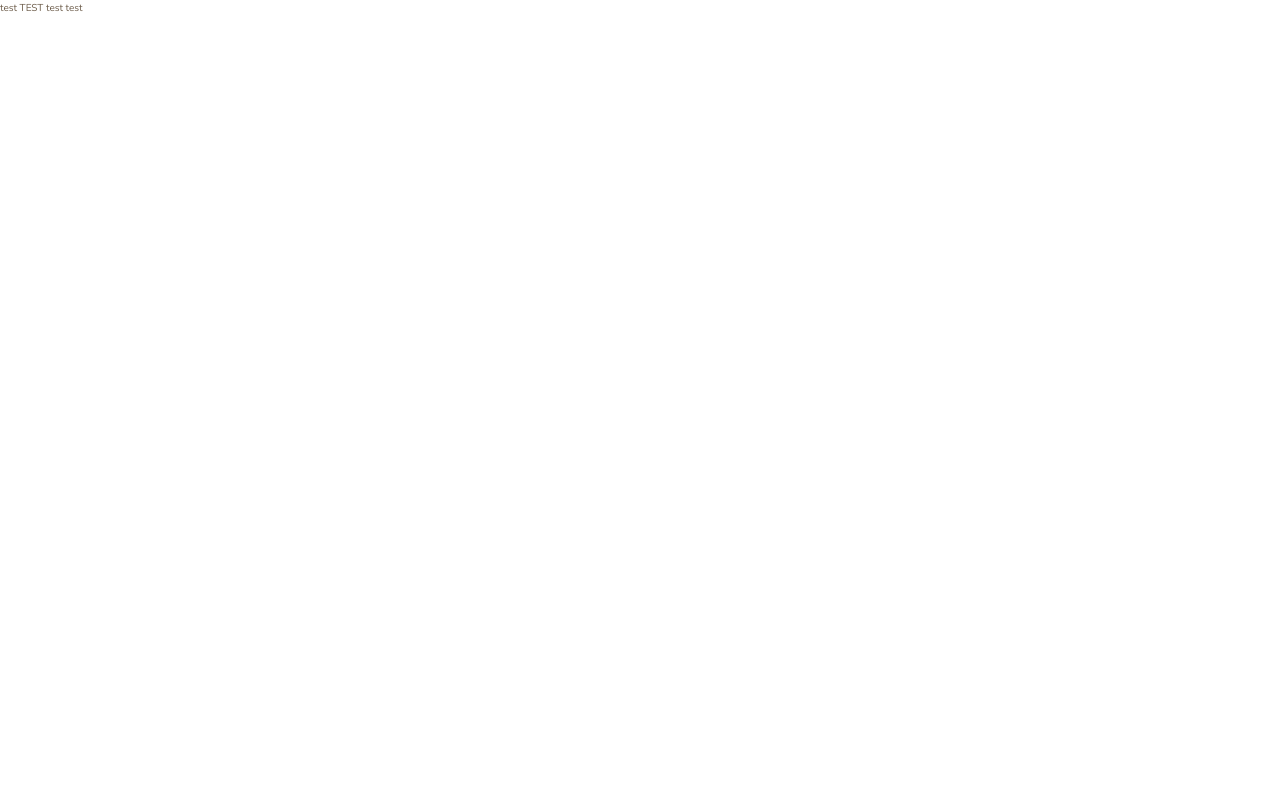
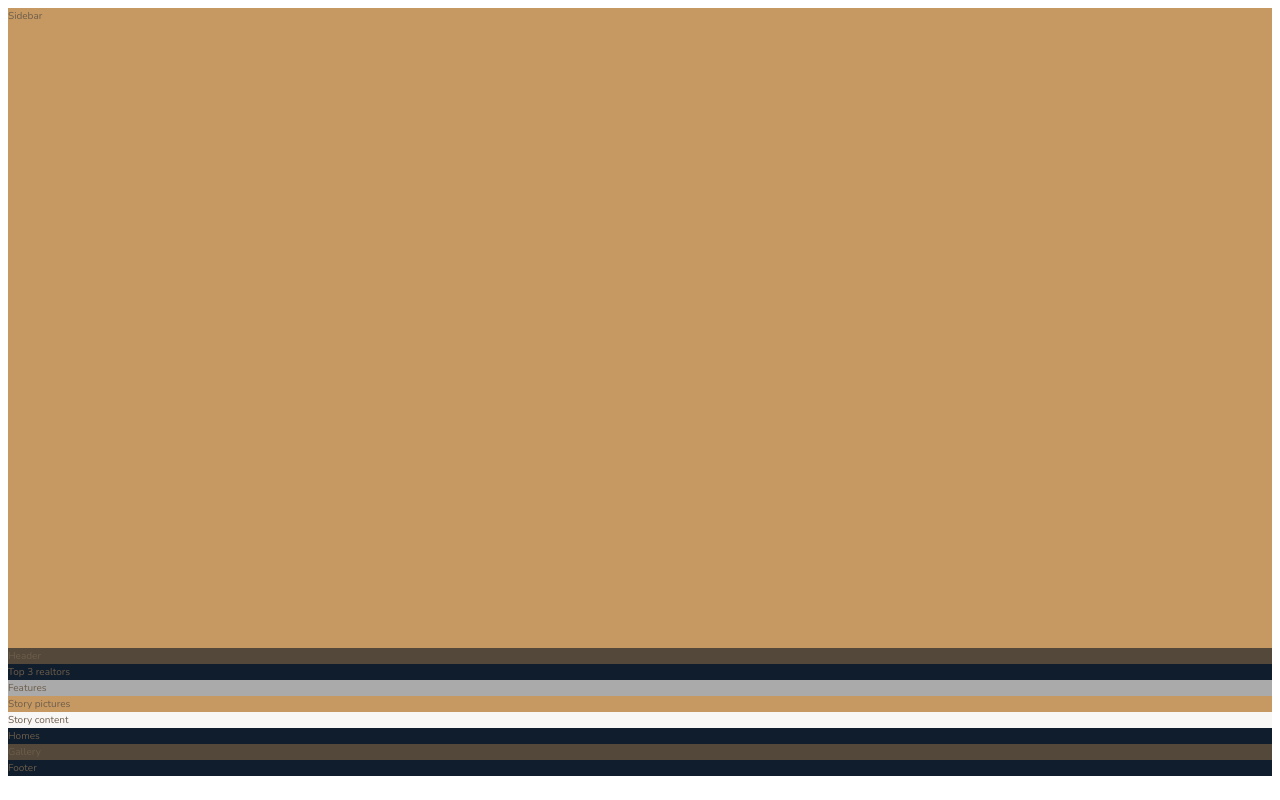
Before and after one commit to nicolepdotme/Nexter, a website: page index.html in a window 1280 px wide. Drawn offline with nearby package versions, Linux system fonts and the light colour scheme.

Commit message:
added page background colors and got started on grid

```diff
--- a/index.html
+++ b/index.html
@@ -14,7 +14,43 @@
 </head>
 
 <body class="container">
-    test TEST test test
+
+    <div class="sidebar">
+        Sidebar
+    </div>
+
+    <header class="header">
+        Header
+    </header>
+
+    <div class="realtors">
+        Top 3 realtors
+    </div>
+
+    <section class="features">
+        Features
+    </section>
+
+    <div class="story__pictures">
+        Story pictures
+    </div>
+
+    <div class="story__content">
+        Story content
+    </div>
+
+    <section class="homes">
+        Homes
+    </section>
+
+    <section class="gallery">
+        Gallery
+    </section>
+
+    <footer class="footer">
+        Footer
+    </footer>
+
 </body>
 
 </html>
--- a/sass/_base.scss
+++ b/sass/_base.scss
@@ -20,8 +20,8 @@ sans-serif;
 *,
 *::before,
 *::after {
-    margin: 0;
-    height: 0;
+    // margin: 0;
+    // height: 0;
     box-sizing: inherit;
 }
 
@@ -36,3 +36,8 @@ body {
     font-weight: 300;
     line-height: 1.6;
 }
+
+.container {
+    display: grid;
+    grid-template-rows: 80vh;
+}
--- a/sass/_features.scss
+++ b/sass/_features.scss
@@ -0,0 +1,3 @@
+.features {
+    background-color: $color-grey-light-2;
+}
--- a/sass/_footer.scss
+++ b/sass/_footer.scss
@@ -0,0 +1,3 @@
+.footer {
+    background-color: $color-secondary;
+}
--- a/sass/_gallery.scss
+++ b/sass/_gallery.scss
@@ -0,0 +1,3 @@
+.gallery {
+    background-color: $color-grey-dark-1;
+}
--- a/sass/_header.scss
+++ b/sass/_header.scss
@@ -0,0 +1,3 @@
+.header {
+    background-color: $color-grey-dark-1;
+}
--- a/sass/_homes.scss
+++ b/sass/_homes.scss
@@ -0,0 +1,3 @@
+.homes {
+    background-color: $color-secondary;
+}
--- a/sass/_realtors.scss
+++ b/sass/_realtors.scss
@@ -0,0 +1,3 @@
+.realtors {
+    background-color: $color-secondary;
+}
--- a/sass/_sidebar.scss
+++ b/sass/_sidebar.scss
@@ -0,0 +1,3 @@
+.sidebar {
+    background-color: $color-primary;
+}
--- a/sass/_story.scss
+++ b/sass/_story.scss
@@ -0,0 +1,10 @@
+.story {
+
+    &__pictures {
+        background-color: $color-primary;
+    }
+
+    &__content {
+        background-color: $color-grey-light-1;
+    }
+}
```
Also changed, not shown: css/style.css, 1 other file.
